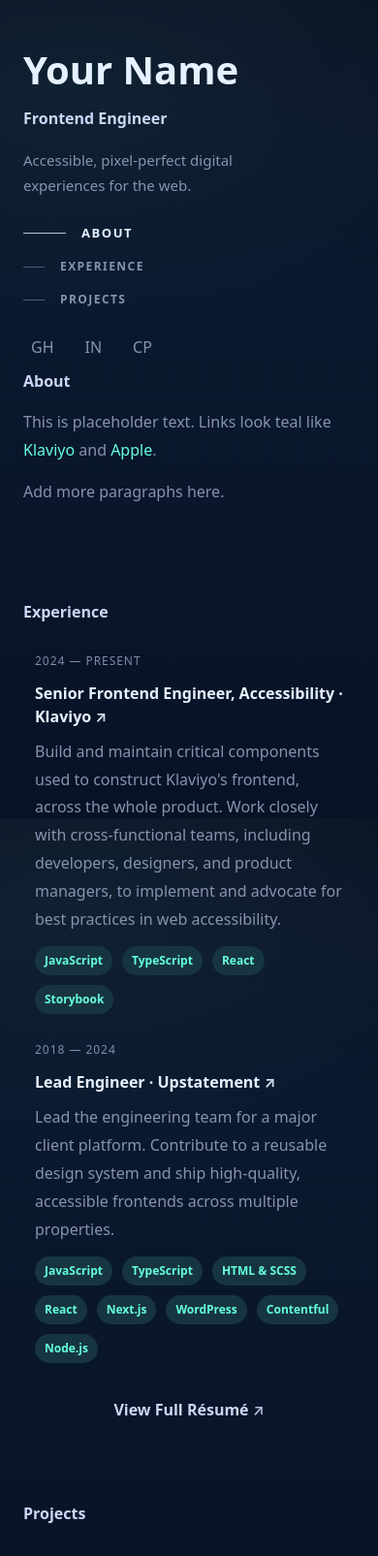
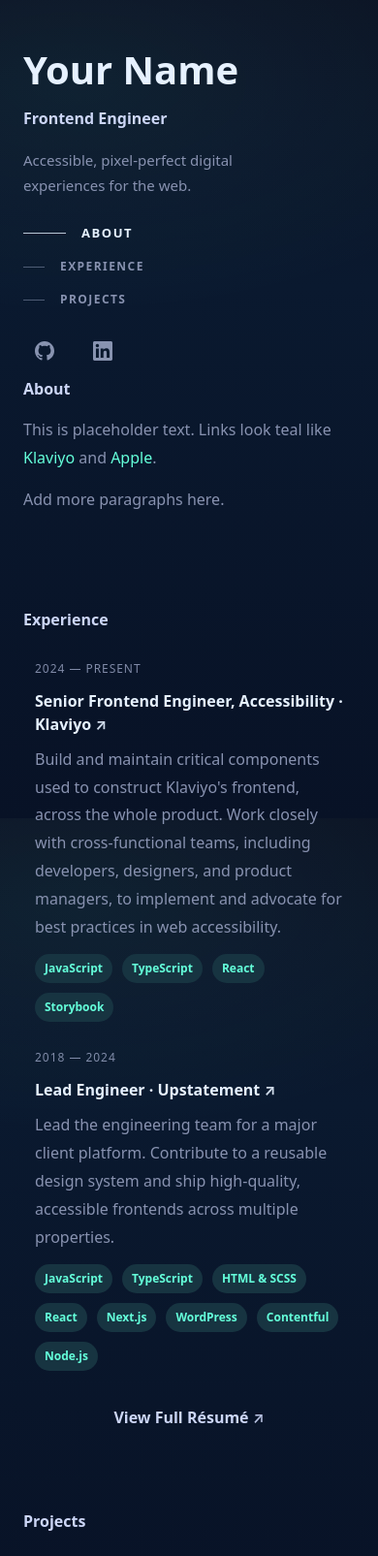
Before and after one commit to SamParsakian/portfolio-website-django, a Django app: page / in a window 390 px wide. Shown: the top 1605 px of the page at 97% size. Run offline with Django 5.2, Linux system fonts and the light colour scheme.

Commit message:
Content assets, 40/60 layout, centralized data

```diff
--- a/config/urls.py
+++ b/config/urls.py
@@ -16,8 +16,14 @@ Including another URLconf
 """
 from django.contrib import admin
 from django.urls import path, include
+from django.conf import settings
+from django.conf.urls.static import static
 
 urlpatterns = [
     path("admin/", admin.site.urls),
     path("", include("core.urls")),
 ]
+
+# Serve static files during development
+if settings.DEBUG:
+    urlpatterns += static(settings.STATIC_URL, document_root=settings.STATICFILES_DIRS[0])
--- a/core/templates/core/home.html
+++ b/core/templates/core/home.html
@@ -1,4 +1,5 @@
 {% extends "base.html" %}
+{% load static %}
 {% block title %}Portfolio{% endblock %}
 
 {% block content %}
@@ -9,9 +10,9 @@
   <aside class="left">
     <div class="left-inner">
       <header class="hero">
-        <h1 class="name">Your Name</h1>
-        <p class="role">Frontend Engineer</p>
-        <p class="tagline">Accessible, pixel-perfect digital experiences for the web.</p>
+        <h1 class="name">{{ profile.name }}</h1>
+        <p class="role">{{ profile.role }}</p>
+        <p class="tagline">{{ profile.tagline }}</p>
       </header>
 
       <nav class="section-nav" aria-label="Primary">
@@ -27,9 +28,16 @@
       </nav>
 
       <div class="social">
-        <a href="#" aria-label="GitHub" class="social-link">GH</a>
-        <a href="#" aria-label="LinkedIn" class="social-link">IN</a>
-        <a href="#" aria-label="CodePen" class="social-link">CP</a>
+        <a href="{{ social.0.url }}" aria-label="GitHub Profile" class="social-link" target="_blank" rel="noreferrer noopener">
+          <svg viewBox="0 0 24 24" fill="currentColor" width="20" height="20">
+            <path d="M12 0c-6.626 0-12 5.373-12 12 0 5.302 3.438 9.8 8.207 11.387.599.111.793-.261.793-.577v-2.234c-3.338.726-4.033-1.416-4.033-1.416-.546-1.387-1.333-1.756-1.333-1.756-1.089-.745.083-.729.083-.729 1.205.084 1.839 1.237 1.839 1.237 1.07 1.834 2.807 1.304 3.492.997.107-.775.418-1.305.762-1.604-2.665-.305-5.467-1.334-5.467-5.931 0-1.311.469-2.381 1.236-3.221-.124-.303-.535-1.524.117-3.176 0 0 1.008-.322 3.301 1.23.957-.266 1.983-.399 3.003-.404 1.02.005 2.047.138 3.006.404 2.291-1.552 3.297-1.23 3.297-1.23.653 1.653.242 2.874.118 3.176.77.84 1.235 1.911 1.235 3.221 0 4.609-2.807 5.624-5.479 5.921.43.372.823 1.102.823 2.222v3.293c0 .319.192.694.801.576 4.765-1.589 8.199-6.086 8.199-11.386 0-6.627-5.373-12-12-12z"/>
+          </svg>
+        </a>
+        <a href="{{ social.1.url }}" aria-label="LinkedIn Profile" class="social-link" target="_blank" rel="noreferrer noopener">
+          <svg viewBox="0 0 24 24" fill="currentColor" width="20" height="20">
+            <path d="M20.447 20.452h-3.554v-5.569c0-1.328-.027-3.037-1.852-3.037-1.853 0-2.136 1.445-2.136 2.939v5.667H9.351V9h3.414v1.561h.046c.477-.9 1.637-1.85 3.37-1.85 3.601 0 4.267 2.37 4.267 5.455v6.286zM5.337 7.433c-1.144 0-2.063-.926-2.063-2.065 0-1.138.92-2.063 2.063-2.063 1.14 0 2.064.925 2.064 2.063 0 1.139-.925 2.065-2.064 2.065zm1.782 13.019H3.555V9h3.564v11.452zM22.225 0H1.771C.792 0 0 .774 0 1.729v20.542C0 23.227.792 24 1.771 24h20.451C23.2 24 24 23.227 24 22.271V1.729C24 .774 23.2 0 22.222 0h.003z"/>
+          </svg>
+        </a>
       </div>
     </div>
   </aside>
@@ -38,11 +46,9 @@
   <main id="content" class="right" tabindex="-1">
     <section id="about" class="section">
       <h2 class="section-title">About</h2>
-      <p class="p">
-        This is placeholder text. Links look teal like
-        <a class="a" href="#">Klaviyo</a> and <a class="a" href="#">Apple</a>.
-      </p>
-      <p class="p">Add more paragraphs here.</p>
+      {% for p in about_paragraphs %}
+        <p class="p">{{ p|safe }}</p>
+      {% endfor %}
     </section>
 
     <section id="experience" class="section">
@@ -69,13 +75,12 @@
       {% endfor %}
 
       <div class="section-cta">
-        <a class="cta-link" href="/resume.pdf" target="_blank" rel="noreferrer noopener">
+        <a class="cta-link" href="{% static 'documents/resume.pdf' %}" target="_blank" rel="noreferrer noopener">
           View Full Résumé <span class="ext">↗</span>
         </a>
       </div>
     </section>
 
-    {% load static %}
     <section id="projects" class="section">
       <h2 class="section-title">Projects</h2>
 
--- a/core/views.py
+++ b/core/views.py
@@ -1,75 +1,18 @@
 from django.shortcuts import render
+from .site_data import SITE
 
 def home(request):
-    experience = [
-        {
-            "date": "2024 — PRESENT",
-            "title": "Senior Frontend Engineer, Accessibility",
-            "org": "Klaviyo",
-            "url": "https://www.klaviyo.com",
-            "desc": "Build and maintain critical components used to construct Klaviyo's frontend, across the whole product. Work closely with cross-functional teams, including developers, designers, and product managers, to implement and advocate for best practices in web accessibility.",
-            "tags": ["JavaScript", "TypeScript", "React", "Storybook"]
-        },
-        {
-            "date": "2018 — 2024",
-            "title": "Lead Engineer",
-            "org": "Upstatement",
-            "url": "https://upstatement.com",
-            "desc": "Lead the engineering team for a major client platform. Contribute to a reusable design system and ship high-quality, accessible frontends across multiple properties.",
-            "tags": ["JavaScript", "TypeScript", "HTML & SCSS", "React", "Next.js", "WordPress", "Contentful", "Node.js"]
-        },
-    ]
-
-    projects = [
-        {
-            "title": "Spotify Profile",
-            "url": "https://spotify-profile.herokuapp.com",
-            "desc": "A web app for visualizing personalized Spotify data. View your top artists, tracks, and playlists over different time ranges.",
-            "tags": ["React", "Express", "Spotify API", "Heroku"],
-            "thumb": "img/project-placeholder-1.jpg",
-            "thumb_alt": "Project thumbnail"
-        },
-        {
-            "title": "Halcyon Theme",
-            "url": "https://halcyon-theme.netlify.app",
-            "desc": "A minimal, dark blue theme for VS Code, Sublime Text, Atom, and more.",
-            "tags": ["VS Code", "Theme", "Netlify"],
-            "thumb": "img/project-placeholder-2.jpg",
-            "thumb_alt": "Project thumbnail"
-        },
-    ]
-
-    writing = [
-        {"year": "2024", "title": "Accessibility Pitfalls and How to Avoid Them", "url": "https://klaviyo.tech", "thumb": "img/writing-placeholder-1.jpg"},
-        {"year": "2020", "title": "Integrating Algolia Search with WordPress Multisite", "url": "https://upstatement.com", "thumb": "img/writing-placeholder-2.jpg"},
-        {"year": "2019", "title": "Building a Headless Mobile App CMS From Scratch", "url": "https://upstatement.com", "thumb": "img/writing-placeholder-3.jpg"},
-    ]
-
     ctx = {
-        "experience": experience,
-        "projects": projects,
-        "writing": writing,
+        "profile": SITE["profile"],
+        "social": SITE["social"],
+        "about_paragraphs": SITE["about"],
+        "experience": SITE["experience"],
+        "projects": SITE["projects"],
+        "writing": SITE["writing"],
     }
     return render(request, "core/home.html", ctx)
 
 def archive(request):
-    # placeholder rows for now (we'll replace later with your real data/images)
-    rows = [
-        {
-            "year": 2023,
-            "project": "Emerson Collective",
-            "made_at": "Upstatement",
-            "built_with": ["Next.js", "TypeScript", "SCSS", "Contentful"],
-            "link_label": "emersoncollective.com",
-            "link_url": "https://www.emersoncollective.com",
-        },
-        {
-            "year": 2022,
-            "project": "Threadable",
-            "made_at": "Upstatement",
-            "built_with": ["React Native", "Ruby on Rails", "Firebase"],
-            "link_label": "apps.apple.com",
-            "link_url": "https://apps.apple.com",
-        },
-    ]
-    return render(request, "core/archive.html", {"rows": rows})
+    return render(request, "core/archive.html", {
+        "rows": SITE["archive_rows"]
+    })
--- a/static/css/site.css
+++ b/static/css/site.css
@@ -36,14 +36,15 @@ body{
 .skip-link:focus{left:12px;}
 
 .page{
-  max-width: 1160px;
-  margin: 0 auto;
+  max-width: 100vw;
+  margin: 0;
   padding: 90px 84px;
   display:flex;
-  gap: 110px;
+  gap: 2%;
+  height: 100vh;
 }
 
-.left{width:460px;}
+.left{width:40%;}
 .left-inner{
   position: sticky;
   top: 90px;
@@ -100,8 +101,24 @@ body{
   color:rgba(204,214,246,0.65);
   text-decoration:none;
   transition: all 180ms ease;
+  display: inline-flex;
+  align-items: center;
+  justify-content: center;
+  padding: 8px;
+  border-radius: 8px;
 }
-.social-link:hover{color:var(--white);}
+.social-link:hover{
+  color:var(--white);
+  background:rgba(255,255,255,0.05);
+}
+.social-link svg{
+  width: 20px;
+  height: 20px;
+  transition: all 180ms ease;
+}
+.social-link:hover svg{
+  transform: translateY(-1px);
+}
 
 .section{padding: 8px 0 78px;}
 .section-title{
@@ -303,9 +320,9 @@ body{
 @media (max-width: 1100px){
   .page{
     padding: 70px 44px;
-    gap: 64px;
+    gap: 2%;
   }
-  .left{width: 380px;}
+  .left{width: 40%;}
   .name{font-size: 48px;}
 }
 
@@ -436,9 +453,11 @@ body{
     gap: 16px;
   }
 
-  /* if icons are plain text like "GH IN CP", give them better touch size */
+  /* Enhanced touch targets for mobile SVG icons */
   .social-link{
-    padding: 6px 8px;
+    padding: 10px;
     border-radius: 10px;
+    min-width: 44px;
+    min-height: 44px;
   }
 }
```
Also changed, not shown: core/site_data.py (added, +75 -0 lines), static/img/project-dashboard.jpg (added), static/img/project-halcyon-theme.jpg (added), static/img/project-mobile-app.jpg (added), static/img/project-spotify-profile.jpg (added), static/img/project-web-app-1.jpg (added), static/img/project-web-app-2.jpg (added), static/img/writing-accessibility-pitfalls.jpg (added), static/img/writing-algolia-search.jpg (added), static/img/writing-headless-cms.jpg (added), 1 other file.
